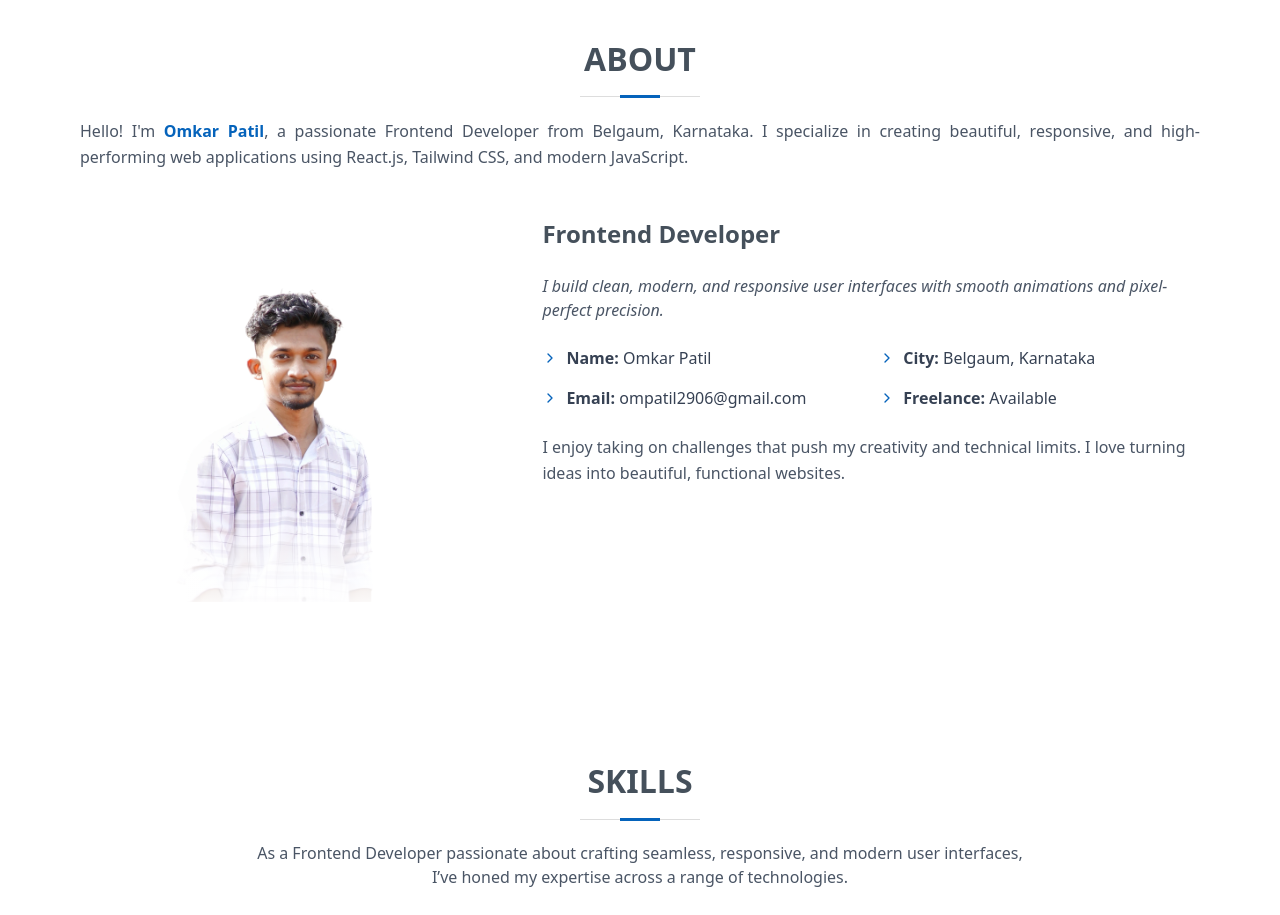
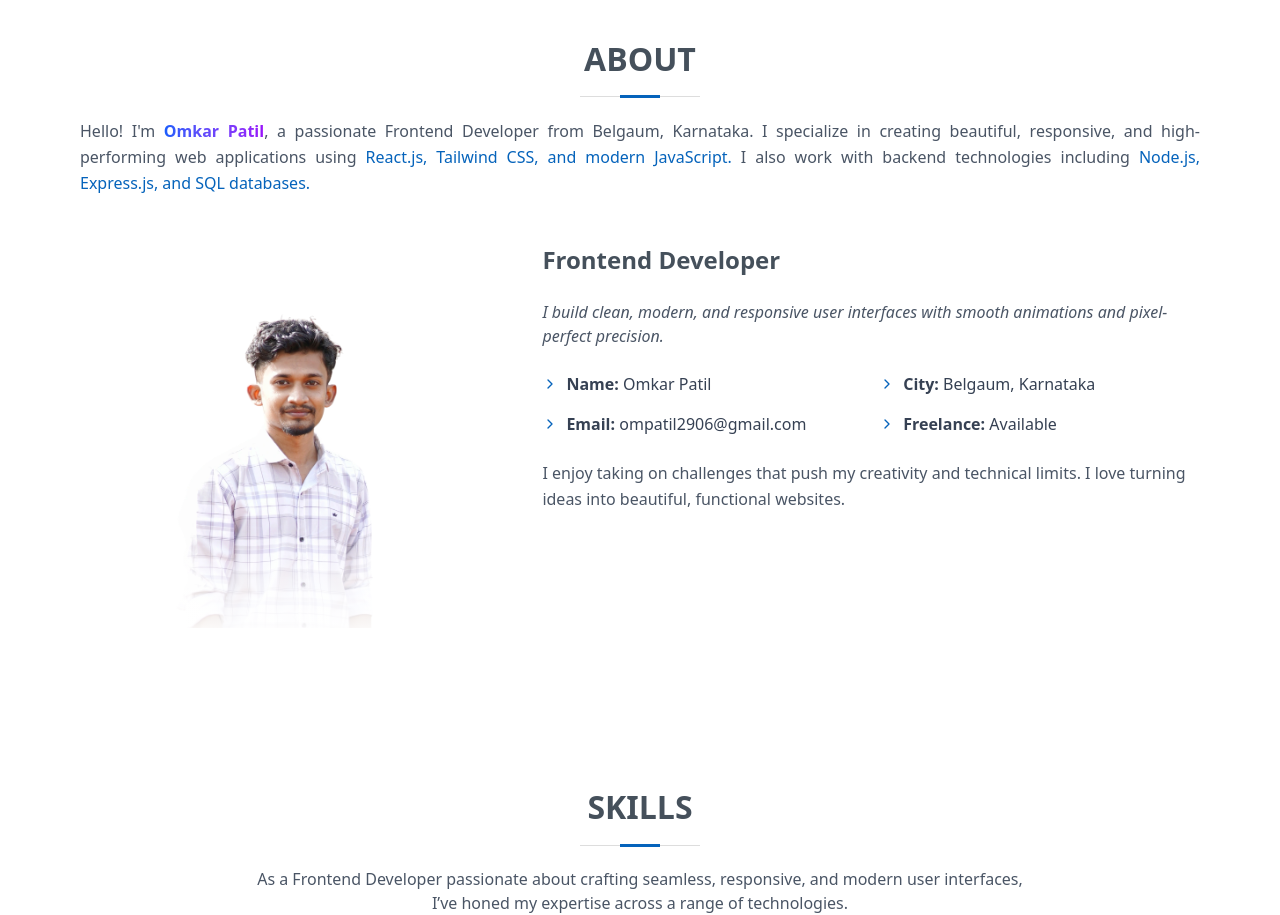
Before and after one commit to omkarpatil2906/my-portfolio, a React (Vite) app: page / in a window 1280 px wide. Shown: the part 840-1755 px from the top of the page. Built offline with nearby package versions, Linux system fonts and the light colour scheme.

Commit message:
`Update About component with minor text changes`

```diff
--- a/src/components/About.jsx
+++ b/src/components/About.jsx
@@ -52,9 +52,10 @@ function About() {
                             transition={{ duration: 0.8, delay: 0.3 }}
                             className="mx-auto max-w-7xl text-justify text-sm sm:text-base text-gray-600 leading-relaxed"
                         >
-                            Hello! I'm <span className="font-semibold text-[#0563bb]">Omkar Patil</span>, a passionate Frontend Developer from
+                            Hello! I'm <span className="font-semibold text-transparent bg-gradient-to-r from-blue-600 to-purple-600 bg-clip-text">Omkar Patil</span>, a passionate Frontend Developer from
                             Belgaum, Karnataka. I specialize in creating beautiful, responsive, and high-performing
-                            web applications using <span className="font-medium">React.js, Tailwind CSS, and modern JavaScript.</span>
+                            web applications using <span className="font-medium text-[#0563bb]">React.js, Tailwind CSS, and modern JavaScript.</span> I also work with backend technologies including <span className="font-medium text-[#0563bb]">Node.js, Express.js, and SQL databases.</span>
+
                         </motion.p>
                     </div>
 
```
